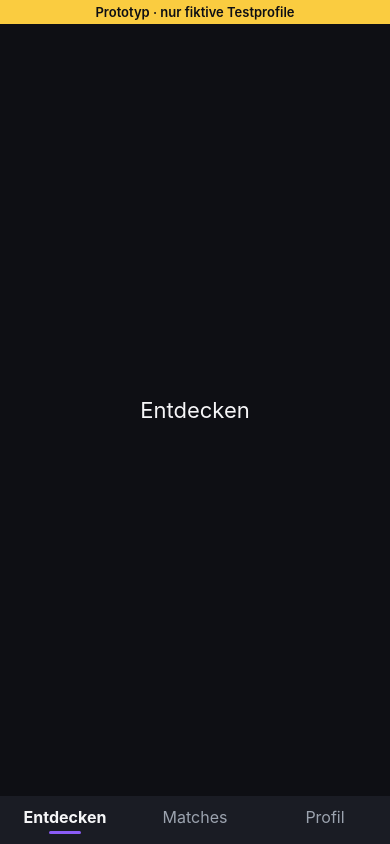
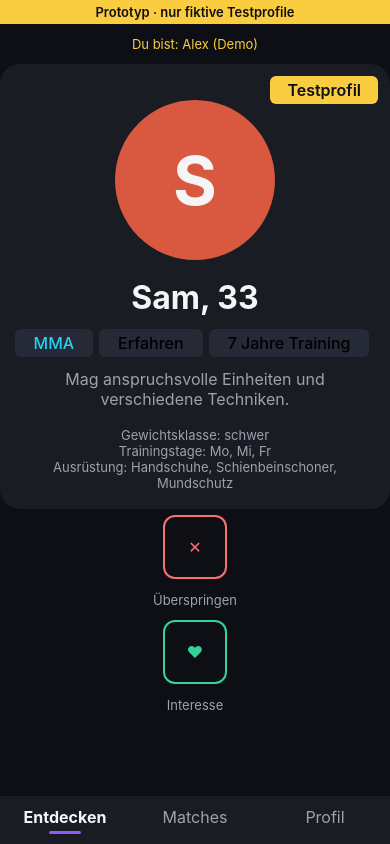
Before and after one commit to Mayo73/agenthub-backup, a React Native app in the folder app/: screen / in a window 390 px wide. Built offline with nearby package versions, Linux system fonts and the light colour scheme.

Commit message:
T-0516: Bildschirm Entdecken mit Knöpfen für Interesse und Überspringen
Erstellt vom lokalen Agent (Modell qwen3.5:35b-a3b, Versuch 2 von 5).

```diff
--- a/app/App.tsx
+++ b/app/App.tsx
@@ -5,6 +5,8 @@ import DemoBanner from './src/components/DemoBanner';
 import TabBar from './src/components/TabBar';
 import { back, current, initialNav, selectTab, type NavState } from './src/navigation';
 import Placeholder from './src/screens/Placeholder';
+import DiscoverScreen from './src/screens/DiscoverScreen';
+import { AppDataProvider } from './src/state/AppDataContext';
 import { colors } from './src/theme';
 
 export function AppShell() {
@@ -29,7 +31,7 @@ export function AppShell() {
   if (route) {
     screen = <Placeholder title={route.screen} />;
   } else if (nav.tab === 'entdecken') {
-    screen = <Placeholder title="Entdecken" />;
+    screen = <DiscoverScreen />;
   } else if (nav.tab === 'matches') {
     screen = <Placeholder title="Matches" />;
   } else {
@@ -46,8 +48,6 @@ export function AppShell() {
   );
 }
 
-import { AppDataProvider } from './src/state/AppDataContext';
-
 export default function App() {
   return (
     <SafeAreaProvider>
--- /dev/null
+++ b/app/src/screens/DiscoverScreen.tsx
@@ -0,0 +1,111 @@
+import React from 'react';
+import { StyleSheet, Text, TouchableOpacity, View } from 'react-native';
+import { useAppData } from '../state/AppDataContext';
+import { candidates, like, pass } from '../logic/matching';
+import ProfileCard from '../components/ProfileCard';
+import { colors, sizes } from '../theme';
+
+export default function DiscoverScreen() {
+  const { data, update } = useAppData();
+  const me = data.activeId;
+  const meProfile = data.profiles.find(p => p.id === me);
+  const list = candidates(data, me);
+  const top = list[0];
+
+  const handlePass = () => {
+    update(d => pass(d, me, top.id));
+  };
+
+  const handleLike = () => {
+    update(d => like(d, me, top.id));
+  };
+
+  if (!top) {
+    return (
+      <View style={styles.emptyContainer} testID="discover-empty">
+        <Text style={styles.emptyTitle}>Keine weiteren Testprofile</Text>
+        <Text style={styles.emptySubtitle}>
+          Wechsle im Profil die Demo-Perspektive, um die andere Seite eines Matches zu sehen.
+        </Text>
+      </View>
+    );
+  }
+
+  return (
+    <View style={styles.container} testID="discover-container">
+      <Text testID="discover-me" style={[styles.meLabel, { color: colors.demo }]}>
+        Du bist: {meProfile?.name || 'Unbekannt'} (Demo)
+      </Text>
+      <ProfileCard profile={top} />
+      <View style={styles.buttonContainer}>
+        <TouchableOpacity
+          style={[styles.roundButton, { borderColor: colors.pass }]}
+          onPress={handlePass}
+          testID="btn-pass"
+          accessibilityLabel="Überspringen"
+        >
+          <Text style={{ color: colors.pass, fontSize: sizes.normal }}>✕</Text>
+        </TouchableOpacity>
+        <Text style={styles.buttonLabel}>Überspringen</Text>
+      </View>
+      <View style={styles.buttonContainer}>
+        <TouchableOpacity
+          style={[styles.roundButton, { borderColor: colors.like }]}
+          onPress={handleLike}
+          testID="btn-like"
+          accessibilityLabel="Interesse"
+        >
+          <Text style={{ color: colors.like, fontSize: sizes.normal }}>♥</Text>
+        </TouchableOpacity>
+        <Text style={styles.buttonLabel}>Interesse</Text>
+      </View>
+    </View>
+  );
+}
+
+const styles = StyleSheet.create({
+  container: {
+    flex: 1,
+    alignItems: 'center',
+    paddingVertical: sizes.gap,
+  },
+  meLabel: {
+    fontSize: sizes.small,
+    textAlign: 'center',
+    marginBottom: sizes.gap,
+  },
+  emptyContainer: {
+    flex: 1,
+    justifyContent: 'center',
+    alignItems: 'center',
+    padding: sizes.gap * 2,
+  },
+  emptyTitle: {
+    fontSize: sizes.title,
+    fontWeight: 600,
+    color: colors.text,
+    marginBottom: sizes.gap,
+  },
+  emptySubtitle: {
+    fontSize: sizes.normal,
+    color: colors.muted,
+    textAlign: 'center',
+  },
+  buttonContainer: {
+    alignItems: 'center',
+    marginVertical: sizes.gap / 2,
+  },
+  roundButton: {
+    width: sizes.roundButton,
+    height: sizes.roundButton,
+    borderRadius: sizes.radius,
+    borderWidth: 2,
+    alignItems: 'center',
+    justifyContent: 'center',
+    marginBottom: sizes.small,
+  },
+  buttonLabel: {
+    fontSize: sizes.small,
+    color: colors.muted,
+  },
+});
```
Also changed, not shown: 1 other file (tests, documents, lock files or other folders).
